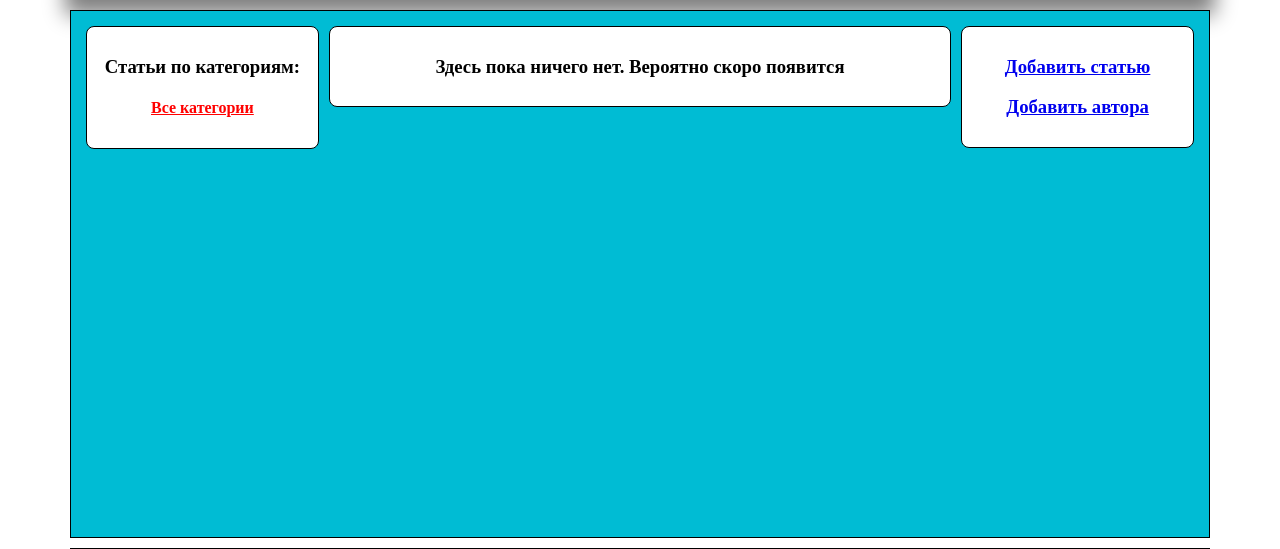
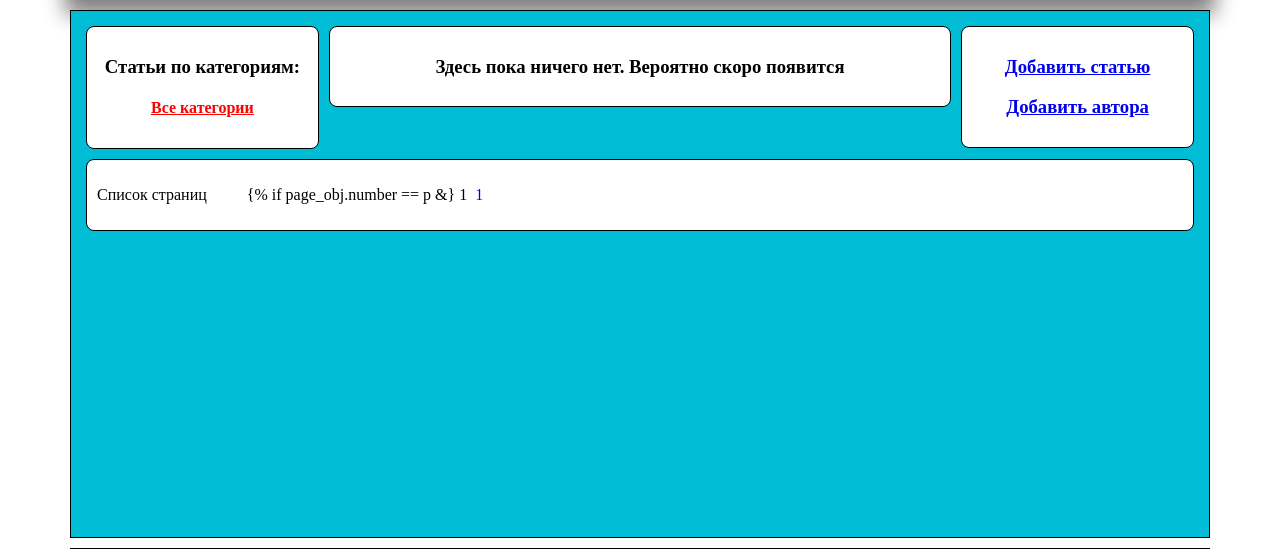
Before and after one commit to Jenny6199/personal_site_003, a Django app: page /articles/ in a window 1280 px wide. Shown: the part 132-681 px from the top of the page. Run offline with Django 4.2, Linux system fonts and the light colour scheme; data that the repository does not hold is empty; parts of the project's set-up code (start-up, migrations or seed data) failed here and were passed over.

Commit message:
paginator_for_articles

```diff
--- a/core/mainapp/templates/mainapp/base.html
+++ b/core/mainapp/templates/mainapp/base.html
@@ -23,6 +23,20 @@
             <main class="main block">
                 {% block content %}
                 {% endblock %}
+                </hr>
+                <div class="simple_card flex_row">
+                    <p>Список страниц</p>
+                    <ul class="flex_row menu">
+                        {% for p in page_obj.paginator.page_range %}
+                            {% if page_obj.number == p &}
+                                <li>&nbsp;{{ p }}&nbsp;</li>
+                                <li>
+                                    <a style="text-decoration: none;" href="?page={{ p }}">&nbsp;{{ p }}&nbsp; </a>
+                                </li>
+                        {% endfor %}
+                    </ul>
+                </div>
+
             </main>
 
             <!-- Блок нижней части сайта -->
--- a/core/mainapp/views.py
+++ b/core/mainapp/views.py
@@ -4,6 +4,7 @@ from django.shortcuts import render, get_object_or_404
 from .models import Article, ArticleCategory, Author
 from .forms import AddArticleForm
 from django.views.generic import ListView, DetailView, CreateView
+from django.core.paginator import Paginator
 
 main_menu = {
                 'главная': '/',
@@ -18,6 +19,7 @@ class ArticlesPage(ListView):
     """CBV for Articles page"""
     model = Article
     context_object_name = 'articles'
+    paginate_by = 3
 
     def get_queryset(self):
         return Article.objects.filter(is_published=True)
```
